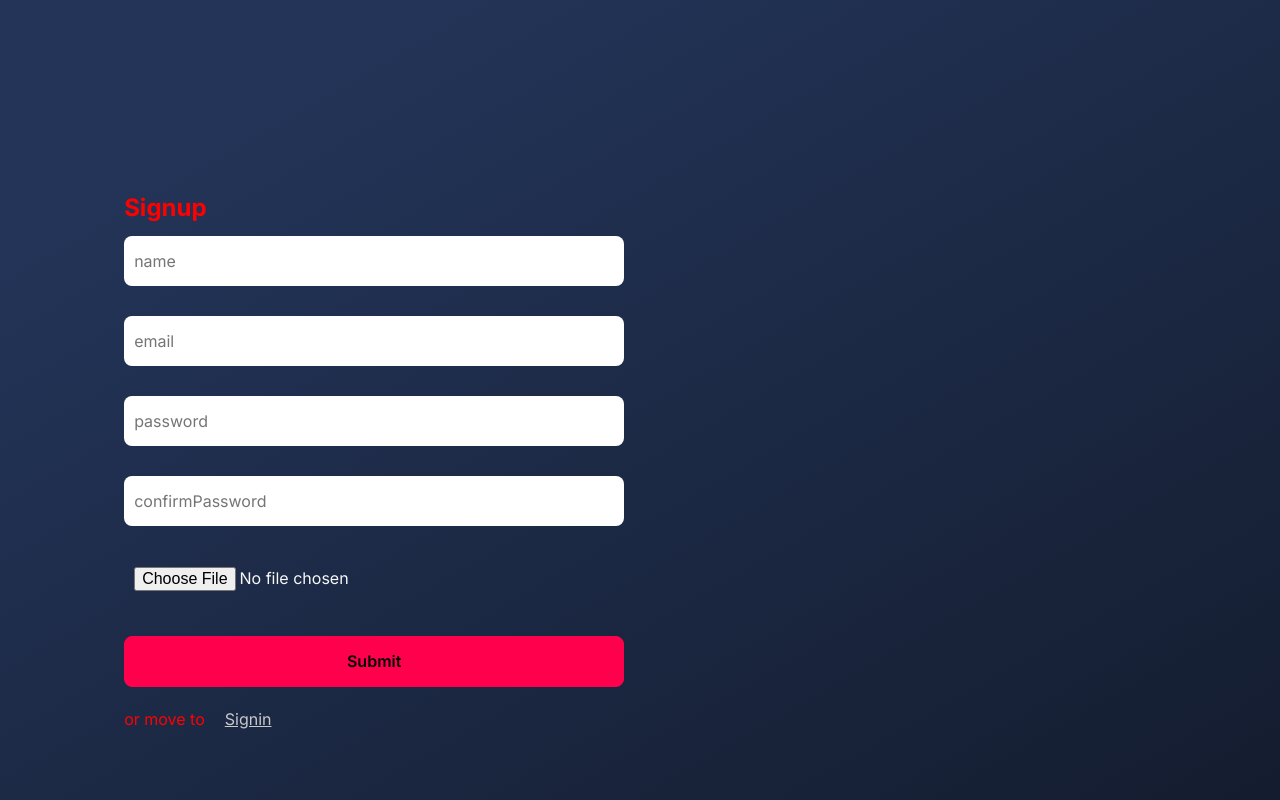
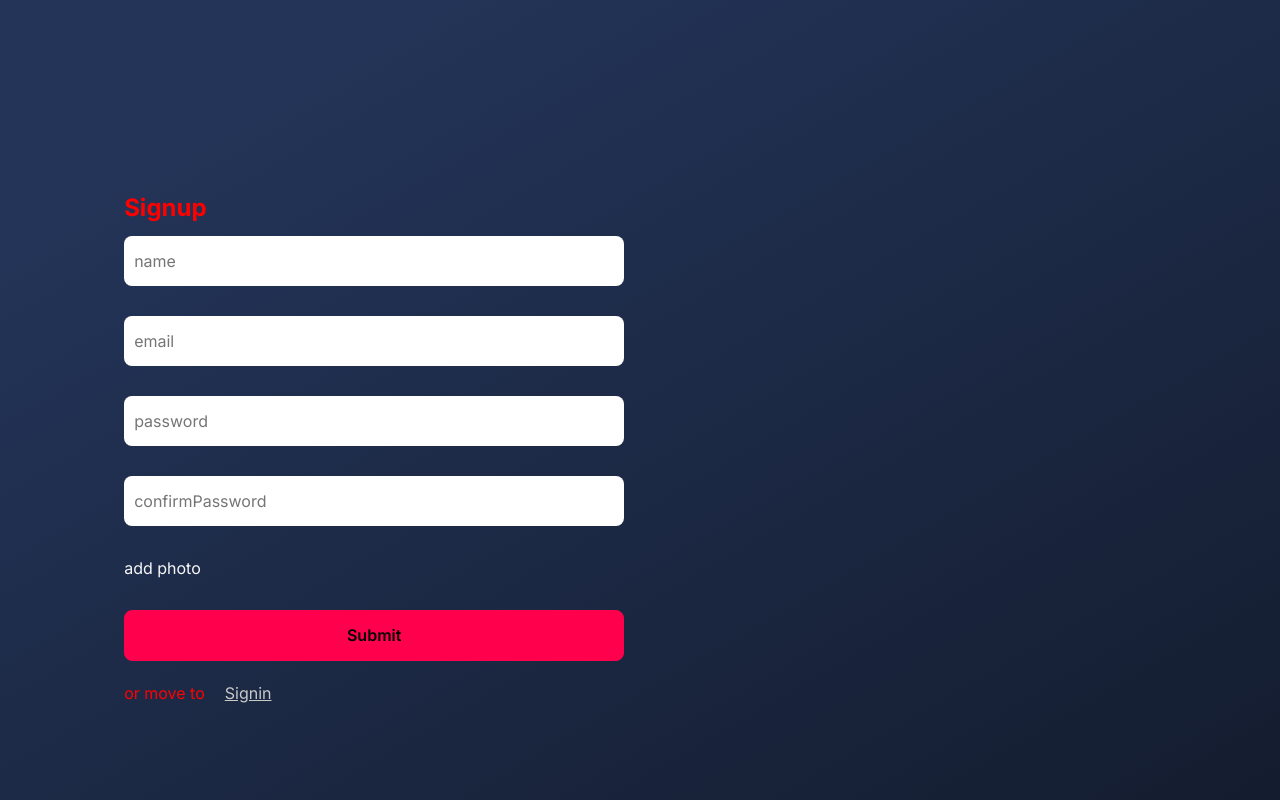
Before and after one commit to DmytroBeridze/anime-service, a React (Create React App) app: page /signup in a window 1280 px wide. Shown: the top 800 px of the page. Built offline with nearby package versions, Linux system fonts and the light colour scheme; no server answers; a web font is replaced by a local one.

Commit message:
forms layout

```diff
--- a/src/components/auth/SignUp.js
+++ b/src/components/auth/SignUp.js
@@ -140,6 +140,8 @@ const SignUp = () => {
               )}
             </div>
             <input
+              style={{ display: "none" }}
+              id="avatar-photo"
               type="file"
               onBlur={props.handleBlur}
               name="photo"
@@ -149,7 +151,7 @@ const SignUp = () => {
                 props.setFieldValue("photo", event.currentTarget.files[0]);
               }}
             />
-
+            <label htmlFor="avatar-photo"> add photo</label>
             {errorComparison && <div id="feedback">{errorComparison}</div>}
             {success && <div id="feedback">{success}</div>}
 
--- a/src/style/forms.scss
+++ b/src/style/forms.scss
@@ -21,6 +21,9 @@
     outline: none;
     &[name="photo"] {
       cursor: pointer;
+      & + label {
+        // background-color: aliceblue;
+      }
     }
   }
 }
```
